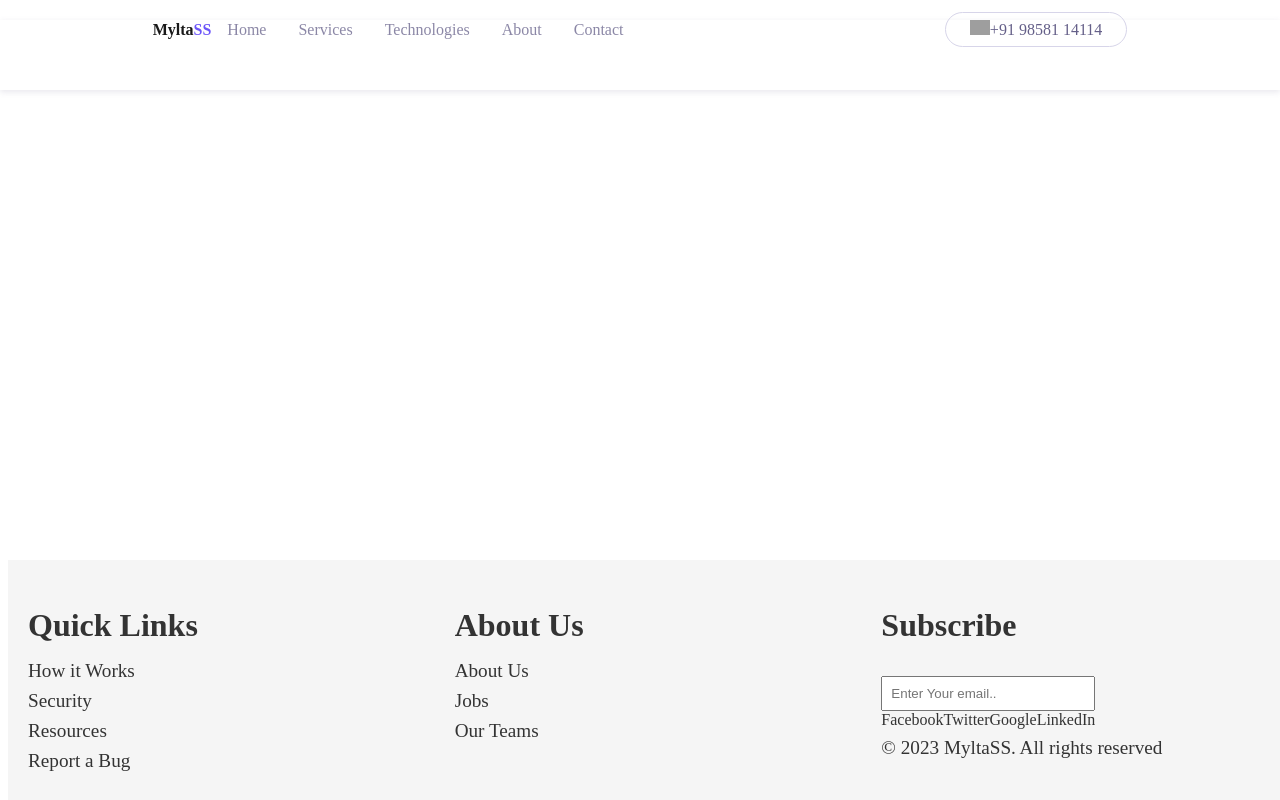
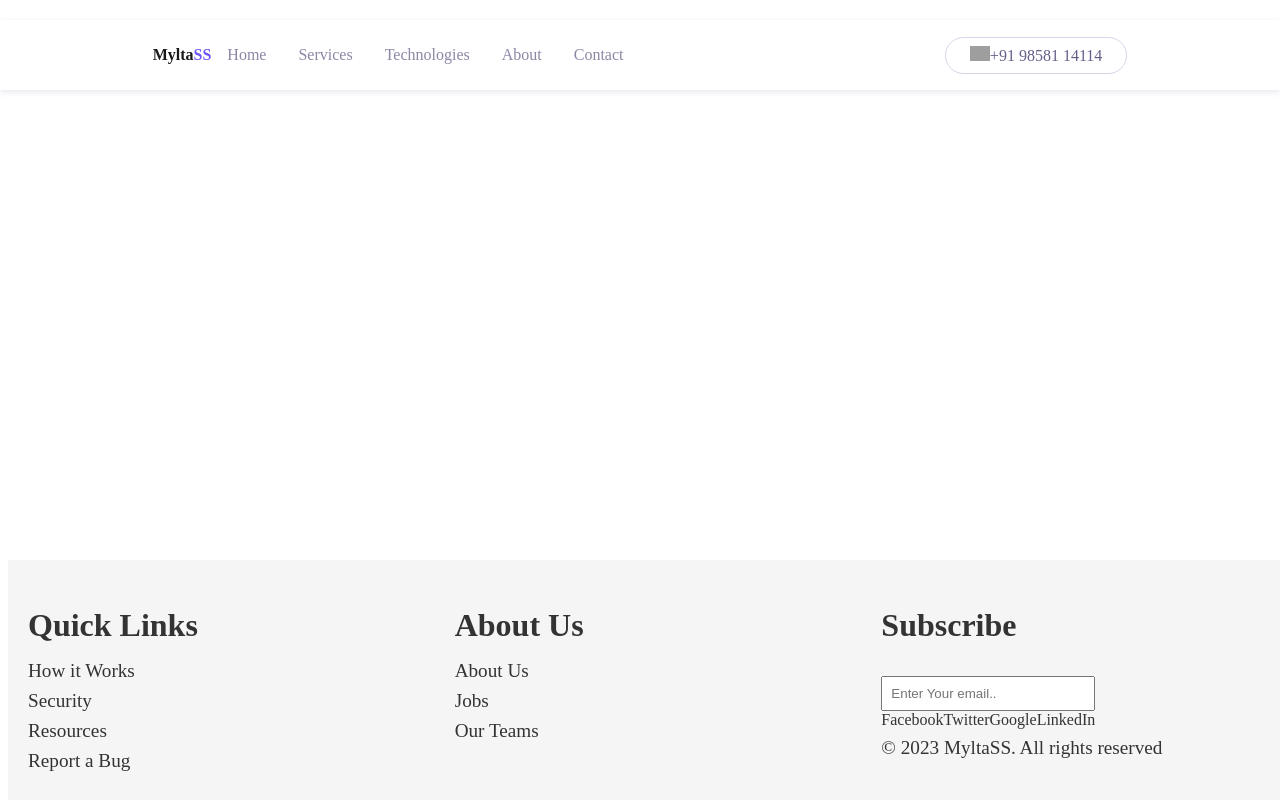
Before and after one commit to vasudevbhopade/user-app, a Vue app: page / in a window 1280 px wide. Built offline with nearby package versions, Linux system fonts and the light colour scheme; grey boxes are pictures that could not be loaded.

Commit message:
changes added
Signed-off-by: asmarkhatib786@gmail.com <khatibasmar313@gmail.com>

```diff
--- a/src/components/MsNavbar.vue
+++ b/src/components/MsNavbar.vue
@@ -1,11 +1,4 @@
 <template>
-  <!-- <div class="nav">
-    <router-link to="/"><h2>MyltaSS</h2></router-link>
-    <router-link v-for="(link, index) in links" :key="index" :to="link.route"
-      ><h3>{{ link.title }}</h3></router-link
-    >
-    <span><h3>#number</h3></span>
-  </div> -->
   <nav class="navbar navbar-expand-lg navbar-light navbar-float navbar-center">
     <div class="container navbar-flex">
       <div>
@@ -21,7 +14,9 @@
           {{ link.title }}
         </router-link>
       </div>
-      <div class="ml-auto">
+    </div>
+    <div>
+      <div class="ml-auto navbar-flex">
         <router-link to="/" class="btn btn-outline rounded-pill">
           <img
             src="./assets/img/phone-alt-solid.svg"
@@ -35,7 +30,7 @@
 </template>
 
 <script setup lang="ts">
-import '../css/navBar.css'
+import "../css/navBar.css";
 const links = [
   {
     title: "Home",
--- a/src/css/navBar.css
+++ b/src/css/navBar.css
@@ -18,10 +18,11 @@
 a {
     text-decoration: none;
   }
-  /* .navbar-center{
+  .navbar-center{
     display: flex;
+    justify-content: space-around;
     align-items: center;
-  } */
+  }
   .navbar-flex {
     display: flex;
     justify-content: space-around;
```
